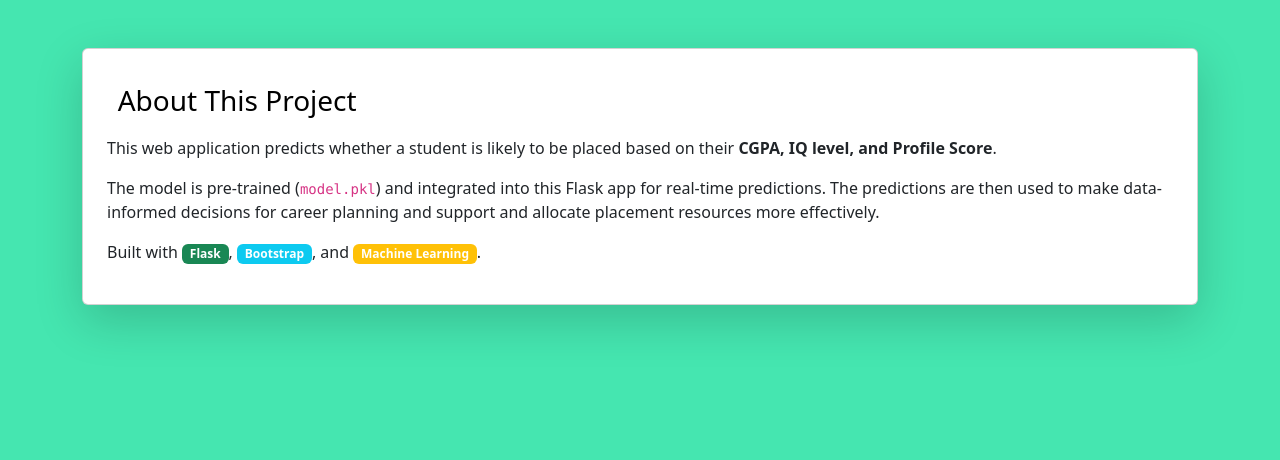
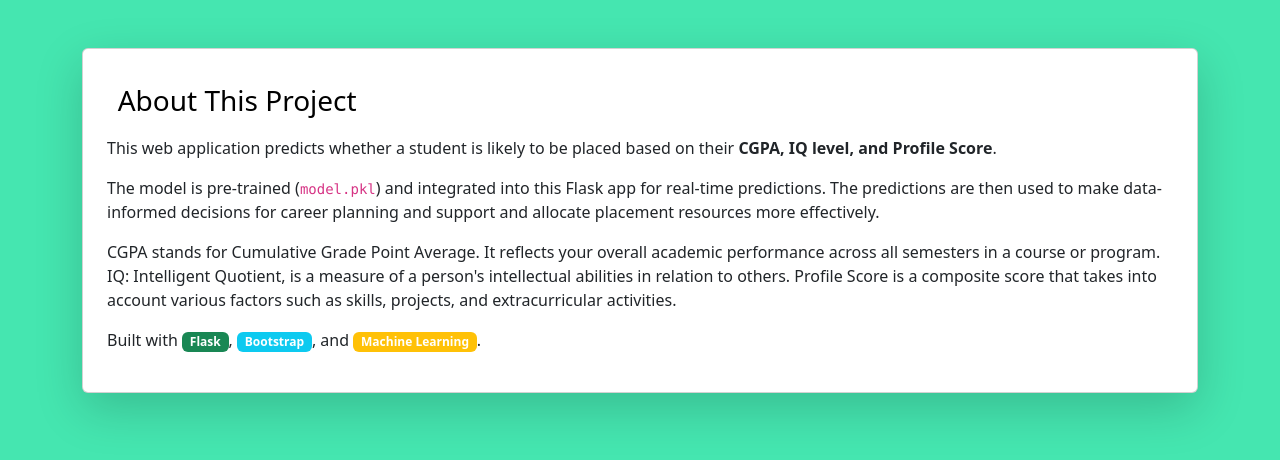
Before and after one commit to Martin-Chauke/Student-Placement-Predictor, a Flask app: page /about in a window 1280 px wide. Shown: the part 56-516 px from the top of the page. Run offline with Flask 3, Linux system fonts and the light colour scheme; parts of the project's set-up code (start-up, migrations or seed data) failed here and were passed over.

Commit message:
few changes

```diff
--- a/templates/about.html
+++ b/templates/about.html
@@ -34,6 +34,10 @@ border-color: rgb(35, 43, 43); border-style: broken; border-width: 1px;">
             planning and support and allocate placement resources more effectively.
 
         </p>
+        <p>CGPA stands for Cumulative Grade Point Average. It reflects your overall academic performance across all semesters in a course or program.
+          IQ: Intelligent Quotient, is a measure of a person's intellectual abilities in relation to others.
+          Profile Score is a composite score that takes into account various factors such as skills, projects, and extracurricular activities.
+        </p>
         <p>
             Built with <span class="badge bg-success">Flask</span>,
             <span class="badge bg-info">Bootstrap</span>, and
```
Also changed, not shown: 1 other file.
